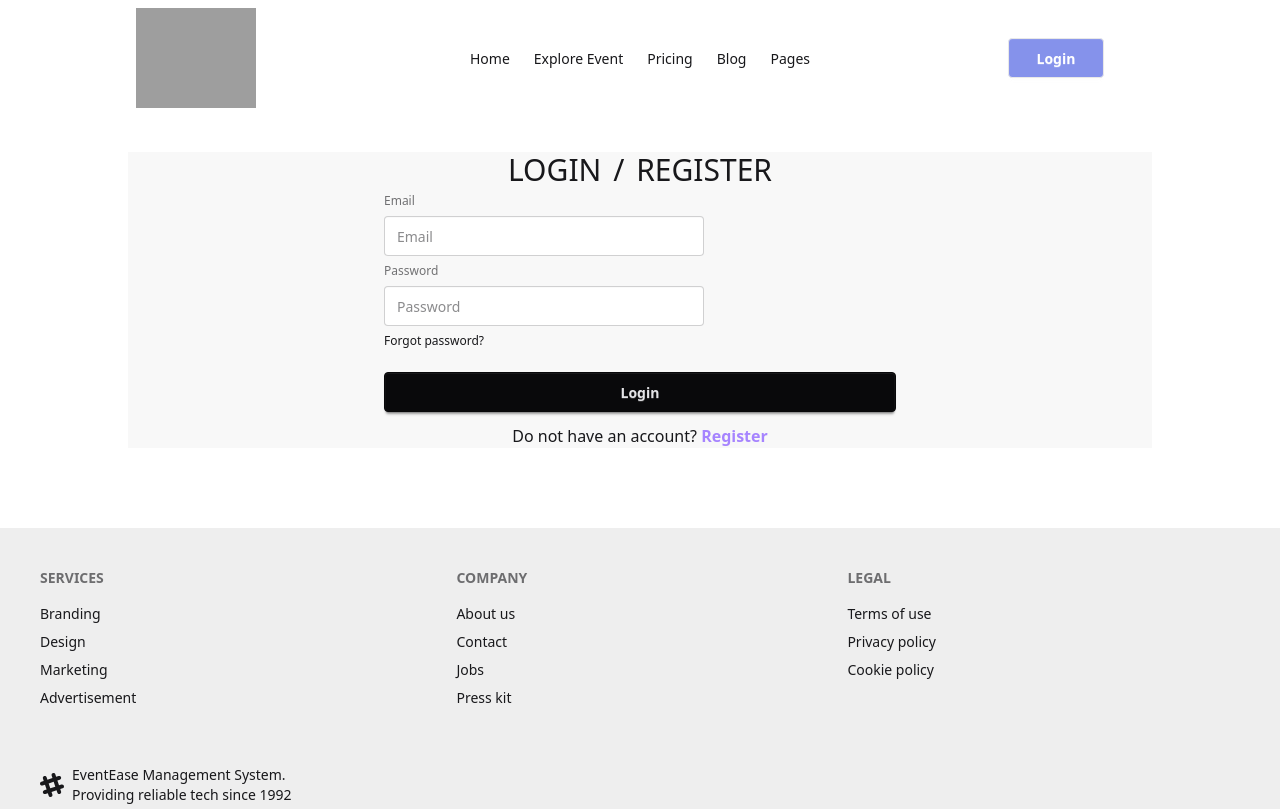
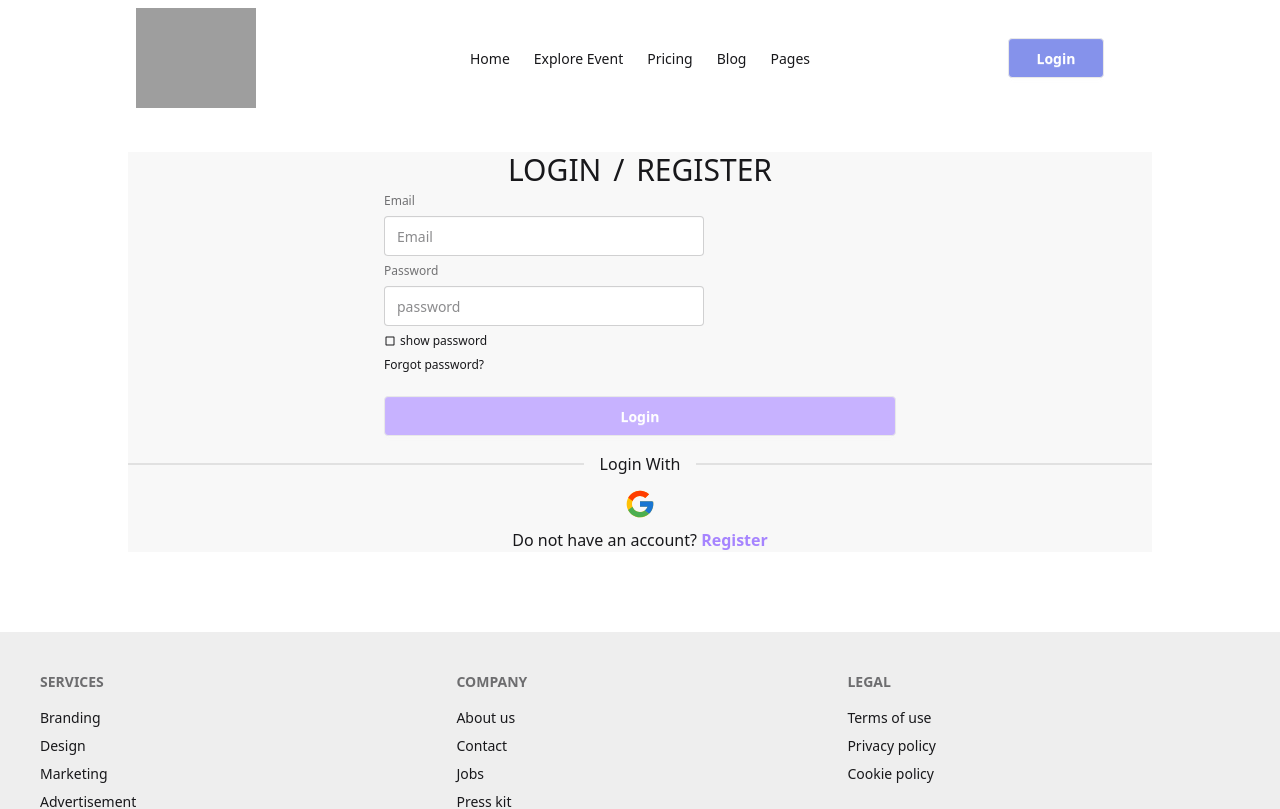
Before and after one commit to sumaiyaemu/event-client, a React (Vite) app: page /login in a window 1280 px wide. Shown: the top 809 px of the page. Built offline with nearby package versions, Linux system fonts and the light colour scheme; no server answers; grey boxes are pictures that could not be loaded.

Commit message:
added social login

```diff
--- a/package.json
+++ b/package.json
@@ -18,6 +18,7 @@
     "react-dom": "^19.1.1",
     "react-icons": "^5.5.0",
     "react-router-dom": "^7.8.0",
+    "react-toastify": "^11.0.5",
     "sort-by": "^1.2.0",
     "sweetalert2": "^11.26.3",
     "tailwindcss": "^4.1.12"
--- a/src/pages/Home/Home.jsx
+++ b/src/pages/Home/Home.jsx
@@ -9,7 +9,7 @@ const Home = () => {
         <div >
           <div className="relative">
 
-           <div className="carousel w-full h-[420px]">
+           <div className="carousel w-full rounded-xl h-[420px]">
 
   <div id="slide1" className="carousel-item relative w-full">
 
--- a/src/pages/Login/Login.jsx
+++ b/src/pages/Login/Login.jsx
@@ -1,12 +1,16 @@
-import { useContext } from "react";
+import { useContext, useState } from "react";
 import { Link, useLocation, useNavigate } from "react-router-dom";
 import { AuthContext } from "../../providers/AuthProvider";
+import { MdCheckBox, MdCheckBoxOutlineBlank } from "react-icons/md";
+import { ToastContainer, toast } from 'react-toastify';
+import { FcGoogle } from "react-icons/fc";
 
 
 const Login = () => {
-    const {signIn } = useContext(AuthContext);
+    const {signIn, googleLogin } = useContext(AuthContext);
     const location = useLocation();
     const navigate = useNavigate();
+    const [showPassword , setShowPassword] = useState(false);
 
     const handleLogin = e =>{
         e. preventDefault();
@@ -40,6 +44,14 @@ const Login = () => {
 
         })
     }
+
+    const handleGoogleLogin = () => {
+      googleLogin()
+      .then(result => console.log(result.user))
+    }
+     const handleToast = () =>{
+          toast('login successful!');
+         }
     return (
         <div className="bg-base-200 mb-20 ">
              <h3 className="text-3xl mt-9 text-center"><Link className="hover:bg-[#8592eb] p-1 rounded-md" to="/login"><button >LOGIN</button></Link> / <Link className="hover:bg-[#8592eb] p-1 rounded-md" to="/register"><button>REGISTER</button></Link></h3>
@@ -49,12 +61,28 @@ const Login = () => {
           <label className="label ">Email</label>
           <input type="email" name="email" className="input" placeholder="Email" />
           <label className="label">Password</label>
-          <input type="password" name="password" className="input" placeholder="Password" />
+
+           <input type={showPassword ? "text" : "password"   }
+           name="password"
+            placeholder="password"
+             className="input input-bordered flex" required />
+          <div className="flex items-center gap-1 ">
+          <span onClick={ () => setShowPassword(!showPassword)}>
+            {
+              showPassword ? <MdCheckBox></MdCheckBox> : <MdCheckBoxOutlineBlank></MdCheckBoxOutlineBlank>
+            }
+            </span>
+            <p>show password</p>
+          </div>
           <div><a className="link link-hover">Forgot password?</a></div>
-          <button className="btn btn-neutral mt-4">Login</button>
+          <button onClick={handleToast} className="btn bg-violet-400/60 text-white mt-4">Login</button>
         </fieldset>
                    </form>
-
+                   <div className="divider">Login With</div>
+                   <div className="flex justify-center items-center text-center">
+                    <FcGoogle className=" w-32 h-8" onClick={handleGoogleLogin}></FcGoogle>
+                   </div>
+                   <ToastContainer></ToastContainer>
                    <p className="mt-2 text-center">Do not have an account? <Link className="text-violet-400 font-bold text-center" to="/register">Register</Link></p>
 
 
--- a/src/pages/Register/Register.jsx
+++ b/src/pages/Register/Register.jsx
@@ -1,11 +1,11 @@
-import { useContext } from "react";
+import { useContext, useState } from "react";
 import { Link } from "react-router-dom";
 import { AuthContext } from "../../providers/AuthProvider";
-
+import { MdCheckBoxOutlineBlank ,MdCheckBox } from "react-icons/md";
 
 const Register = () => {
             const { createUser, setUser } = useContext(AuthContext);
-
+            const [showPassword , setShowPassword] = useState(false);
                const handleRegister = e =>{
         e. preventDefault();
         console.log(e. currentTarget);
@@ -39,9 +39,20 @@ const Register = () => {
           <label className="label ">Email</label>
           <input type="email" name="email" className="input" placeholder="Email" />
           <label className="label">Password</label>
-          <input type="password" name="password" className="input" placeholder="Password" />
+          <input type={showPassword ? "text" : "password"}
+           name="password"
+           placeholder="password"
+           className="input input-bordered" required />
+            <div className="flex items-center gap-1 ">
+          <span onClick={ () => setShowPassword(!showPassword)}>
+            {
+              showPassword ? <MdCheckBox></MdCheckBox> : <MdCheckBoxOutlineBlank></MdCheckBoxOutlineBlank>
+            }
+            </span>
+            <p>show password</p>
+          </div>
           <div><a className="link link-hover">Forgot password?</a></div>
-          <button className="btn btn-neutral mt-4">Register</button>
+          <button className="btn bg-violet-500/60 text-white mt-4">Register</button>
         </fieldset>
                    </form>
 
--- a/src/pages/SubPages/SubPages.jsx
+++ b/src/pages/SubPages/SubPages.jsx
@@ -1,9 +1,10 @@
+import Home from "../Home/Home";
 
 
 const SubPages = () => {
     return (
         <div>
-
+           <Home></Home>
         </div>
     );
 };
--- a/src/providers/AuthProvider.jsx
+++ b/src/providers/AuthProvider.jsx
@@ -1,5 +1,5 @@
 import { createContext, useEffect, useState } from "react";
-import { createUserWithEmailAndPassword, getAuth, onAuthStateChanged, signInWithEmailAndPassword, signOut } from "firebase/auth";
+import { createUserWithEmailAndPassword, getAuth, GoogleAuthProvider, onAuthStateChanged, signInWithEmailAndPassword, signInWithPopup, signOut } from "firebase/auth";
 import app from "../firebase/firebase.config";
 
       export const AuthContext = createContext(null);
@@ -8,6 +8,7 @@ import app from "../firebase/firebase.config";
 const AuthProvider = ({children}) => {
     const [user , setUser] = useState(null);
     const  [loading , setLoading] = useState(true);
+    const googleProvider = new GoogleAuthProvider();
       const createUser =(email , password) => {
         setLoading(true);
         return createUserWithEmailAndPassword(auth,email,password);
@@ -16,6 +17,13 @@ const AuthProvider = ({children}) => {
          setLoading(true);
         return signInWithEmailAndPassword(auth ,email,password);
       }
+
+      const googleLogin = () => {
+        setLoading(true);
+            return signInWithPopup(auth ,googleProvider)
+          }
+
+
 
         const logOut = () => {
         setLoading(true);
@@ -37,6 +45,7 @@ const AuthProvider = ({children}) => {
             loading,
             createUser,
             signIn,
+            googleLogin,
             logOut,
         }
     return (
```
Also changed, not shown: 1 other file (tests, documents, lock files or other folders). Lines whose indentation alone changed are shown as unchanged.
